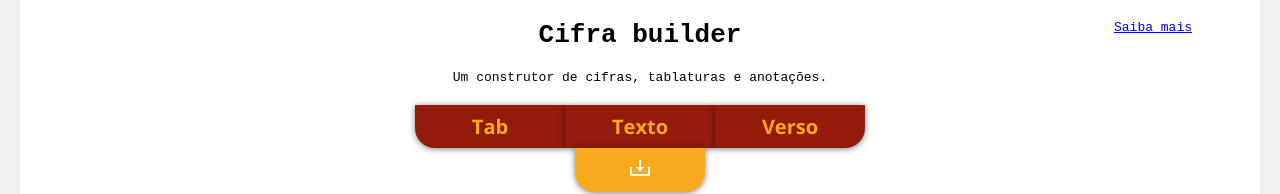
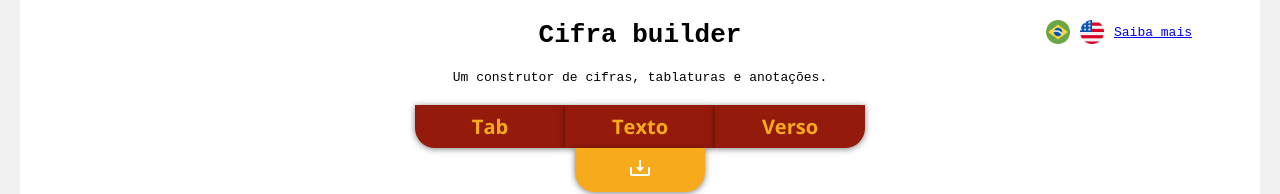
Before and after one commit to renatoalmeida49/your-tab, a Vue app: page / in a window 1280 px wide. Shown: the top 194 px of the page. Built offline with nearby package versions, Linux system fonts and the light colour scheme.

Commit message:
feat(app.vue): flags and changing languages

```diff
--- a/src/App.vue
+++ b/src/App.vue
@@ -7,7 +7,18 @@
 
       <!-- <p>{{ $t("message") }}</p> -->
 
-      <a href="#help">Saiba mais</a>
+      <div class="links">
+        <img
+          v-for="(language, index) in languages"
+          :key="index"
+          :src="language.icon"
+          height="24px"
+          :alt="language.alt"
+          @click="changeLanguage(language.key)"
+        />
+
+        <a href="#help">Saiba mais</a>
+      </div>
 
       <Menu />
       <router-view />
@@ -56,6 +67,37 @@
   </div>
 </template>
 
+<script>
+export default {
+  name: "App",
+
+  data() {
+    return {
+      languages: [
+        {
+          icon: require("@/assets/flags/brazil.png"),
+          alt: "Idioma em português",
+          key: "ptBR",
+        },
+        {
+          icon: require("@/assets/flags/united-states.png"),
+          alt: "Idioma em inglês",
+          key: "enUS",
+        },
+      ],
+    };
+  },
+
+  methods: {
+    changeLanguage(language) {
+      localStorage.setItem("lang", language);
+
+      document.location.reload();
+    },
+  },
+};
+</script>
+
 <style lang="scss">
 * {
   margin: 0;
@@ -93,19 +135,27 @@
       margin: 20px 0;
     }
 
-    > a {
-      display: block;
-      text-align: center;
-      margin: 20px 0;
+    > .links {
       position: absolute;
+      display: flex;
+      align-items: center;
+      gap: 10px;
       z-index: 100;
-      top: 0px;
+      top: 20px;
       right: 68px;
 
       @include tablet {
         margin: 0;
-        top: 20px;
-        right: 16px;
+        right: 5px;
+      }
+
+      img {
+        cursor: pointer;
+      }
+
+      a {
+        display: block;
+        text-align: center;
       }
     }
 
--- a/src/core/plugins/i18n.js
+++ b/src/core/plugins/i18n.js
@@ -6,7 +6,7 @@ import { locale as ptBR } from "@/core/config/i18n/ptBR";
 
 Vue.use(VueI18n);
 
-const lang = localStorage.getItem("language") || "ptBR";
+const lang = localStorage.getItem("lang") || "ptBR";
 
 const i18n = new VueI18n({
   locale: lang,
```
Also changed, not shown: src/assets/flags/brazil.png (added), src/assets/flags/united-states.png (added).
